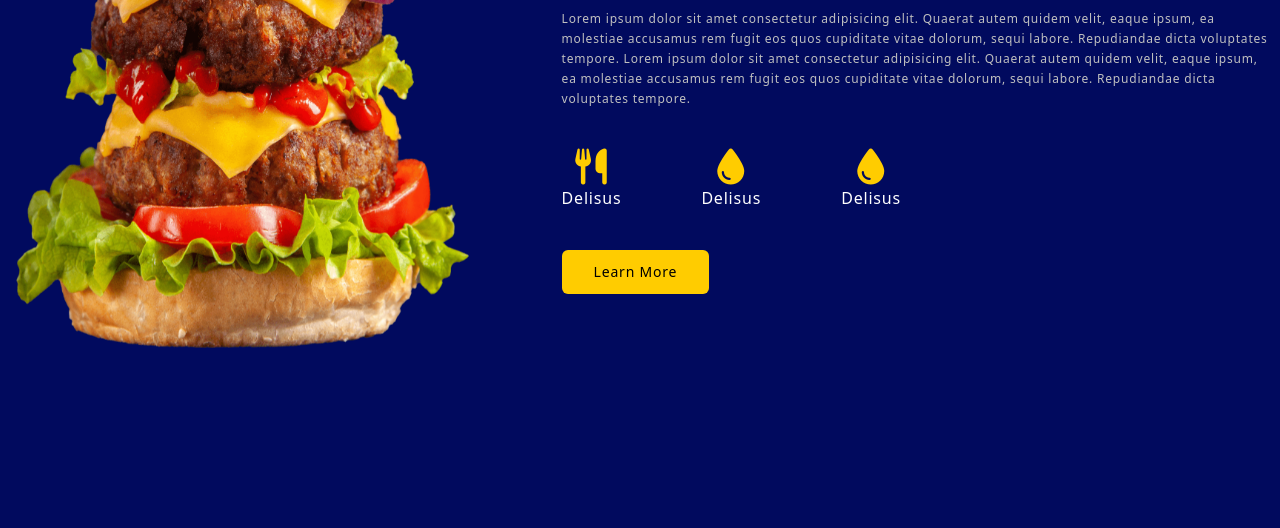
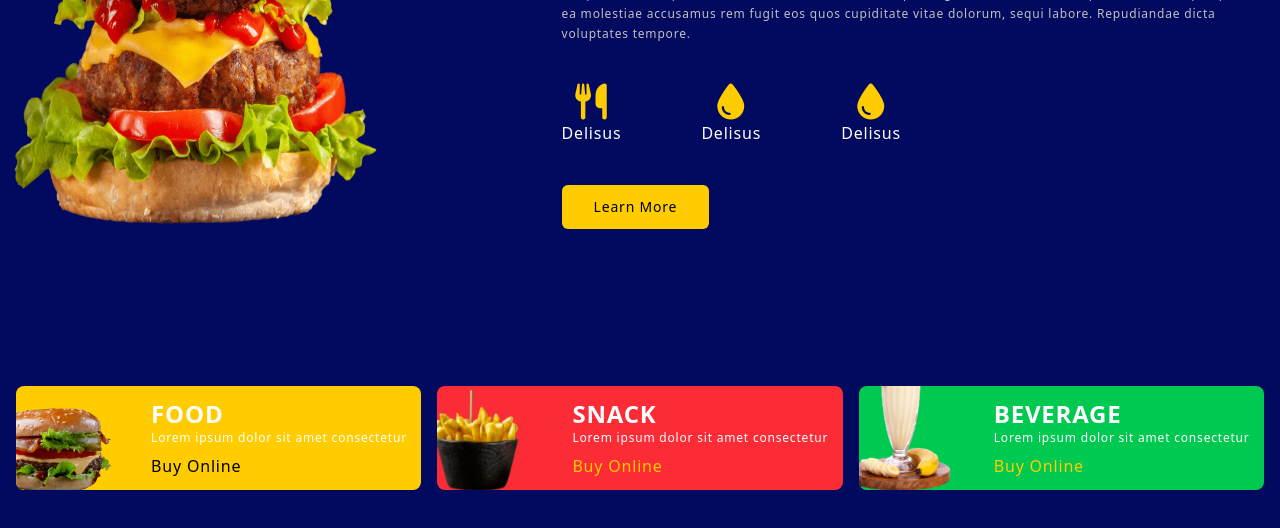
Before and after one commit to Nasim25/burger_website, a website: page src/index.html in a window 1280 px wide. Shown: the part 344-872 px from the top of the page. Drawn offline with nearby package versions, Linux system fonts and the light colour scheme.

Commit message:
category section

```diff
--- a/src/index.html
+++ b/src/index.html
@@ -104,7 +104,11 @@
           class="container mx-auto p-2 flex flex-col gap-10 items-center justify-center md:flex-row md:gap-20"
         >
           <div class="mx-auto md:basis-1/2 lg:basis-2/5 movingY">
-            <img class="w-60 md:w-full " src="img/home-image.png" alt="home image" />
+            <img
+              class="w-60 md:w-[80%]"
+              src="img/home-image.png"
+              alt="home image"
+            />
           </div>
           <div class="text-center md:basis-1/2 lg:basis-3/5 md:text-start">
             <h1 class="home_title">HAPPY TUMMY WITH TASTY BURGER</h1>
@@ -113,13 +117,15 @@
               Lorem ipsum dolor sit amet consectetur adipisicing elit. Quaerat
               autem quidem velit, eaque ipsum, ea molestiae accusamus rem fugit
               eos quos cupiditate vitae dolorum, sequi labore. Repudiandae dicta
-              voluptates tempore. Lorem ipsum dolor sit amet consectetur adipisicing elit. Quaerat
-              autem quidem velit, eaque ipsum, ea molestiae accusamus rem fugit
-              eos quos cupiditate vitae dolorum, sequi labore. Repudiandae dicta
-              voluptates tempore.
+              voluptates tempore. Lorem ipsum dolor sit amet consectetur
+              adipisicing elit. Quaerat autem quidem velit, eaque ipsum, ea
+              molestiae accusamus rem fugit eos quos cupiditate vitae dolorum,
+              sequi labore. Repudiandae dicta voluptates tempore.
             </p>
 
-            <div class="flex items-center justify-center gap-4 text-base py-10 md:justify-start md:gap-20">
+            <div
+              class="flex items-center justify-center gap-4 text-base py-10 md:justify-start md:gap-20"
+            >
               <div class="text-center">
                 <i class="fa-solid fa-utensils text-secondary text-4xl"></i>
                 <br />
@@ -143,7 +149,64 @@
       </section>
 
       <!--~~~~~~~~~~~~~~~ Category ~~~~~~~~~~~~~~~-->
-      <section id="category"></section>
+      <section id="category">
+        <div class="container mx-auto p-4 flex flex-col gap-4 md:flex-row">
+          <!-- card one -->
+          <div class="flex py-3 bg-secondary rounded-lg overflow-hidden md:flex-1">
+            <div class="basis-1/3 relative">
+              <img
+                class="absolute w-28 -left-4 -bottom-4"
+                src="img/burger-1.png"
+                alt="category bg"
+              />
+            </div>
+            <div>
+              <div class="mb-2">
+                <h1 class="card_title">FOOD</h1>
+                <p class="text-xs">Lorem ipsum dolor sit amet consectetur</p>
+              </div>
+
+              <a href="#" class="text-black cursor-pointer">Buy Online</a>
+            </div>
+          </div>
+          <!-- card two -->
+          <div class="flex py-3 bg-red-500 rounded-lg overflow-hidden md:flex-1">
+            <div class="basis-1/3 relative">
+              <img
+                class="absolute w-28 -left-4 -bottom-4"
+                src="img/snack-1.png"
+                alt="category bg"
+              />
+            </div>
+            <div>
+              <div class="mb-2">
+                <h1 class="card_title">SNACK</h1>
+                <p class="text-xs">Lorem ipsum dolor sit amet consectetur</p>
+              </div>
+
+              <a href="#" class="text-secondary cursor-pointer">Buy Online</a>
+            </div>
+          </div>
+          <!-- card three -->
+          <div class="flex py-3 bg-green-500 rounded-lg overflow-hidden md:flex-1">
+            <div class="basis-1/3 relative">
+              <img
+                class="absolute w-28 -left-4 -bottom-4"
+                src="img/beverage-1.png"
+                alt="category bg"
+              />
+            </div>
+            <div>
+              <div class="mb-2">
+                <h1 class="card_title">Beverage</h1>
+                <p class="text-xs">Lorem ipsum dolor sit amet consectetur</p>
+              </div>
+
+              <a href="#" class="text-secondary cursor-pointer">Buy Online</a>
+            </div>
+          </div>
+        </div>
+      </section>
 
       <!--~~~~~~~~~~~~~~~ Promo ~~~~~~~~~~~~~~~-->
       <section id="promo"></section>
--- a/src/input.css
+++ b/src/input.css
@@ -28,8 +28,12 @@
 }
 
 @layer utilities {
-  .home_title {
+  .home_title, .card_title{
     @apply text-4xl font-bold uppercase lg:text-6xl;
+  }
+
+  .card_title {
+    @apply text-2xl;
   }
 
   .separator {
```
Also changed, not shown: dist/output.css.
